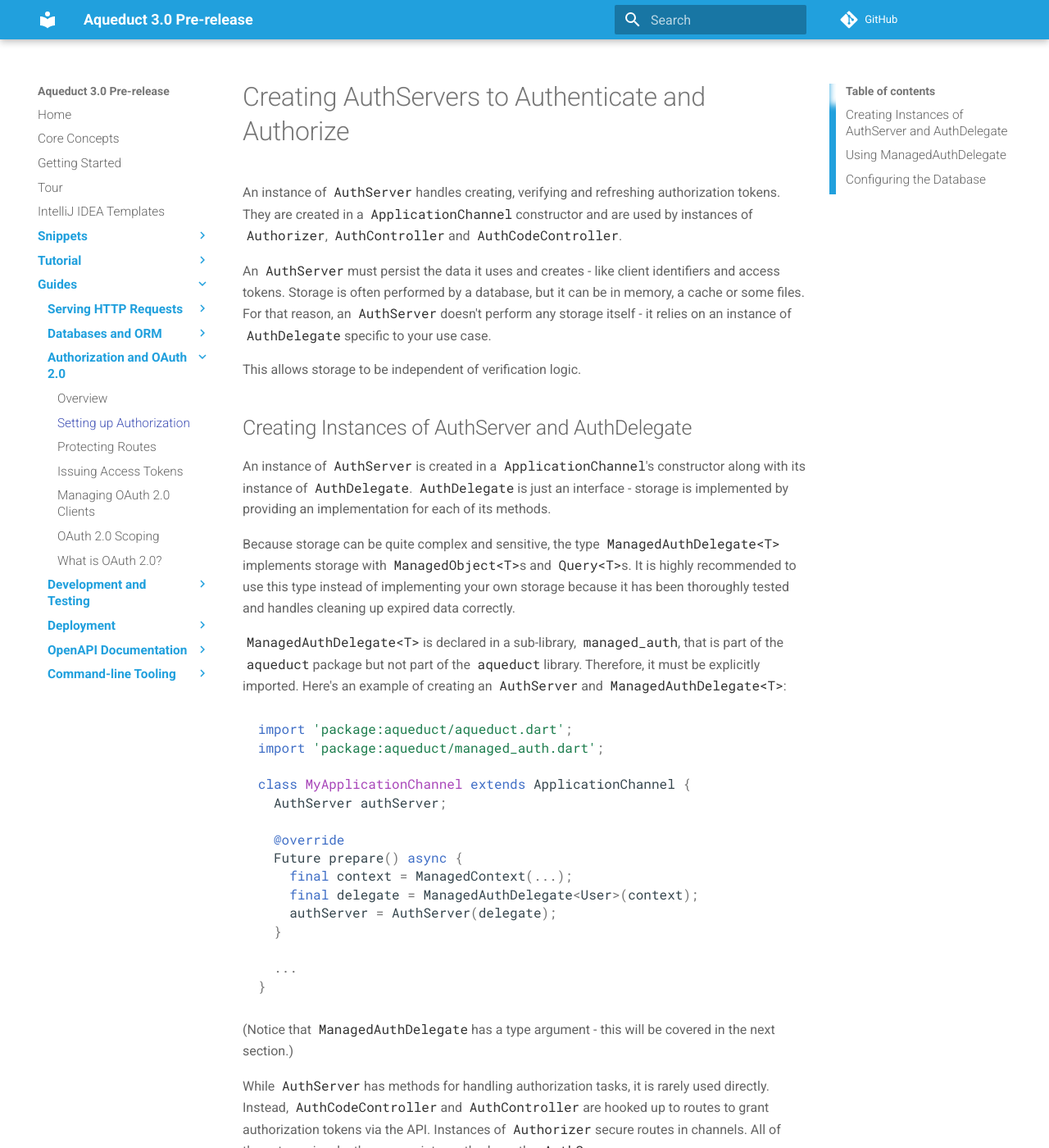
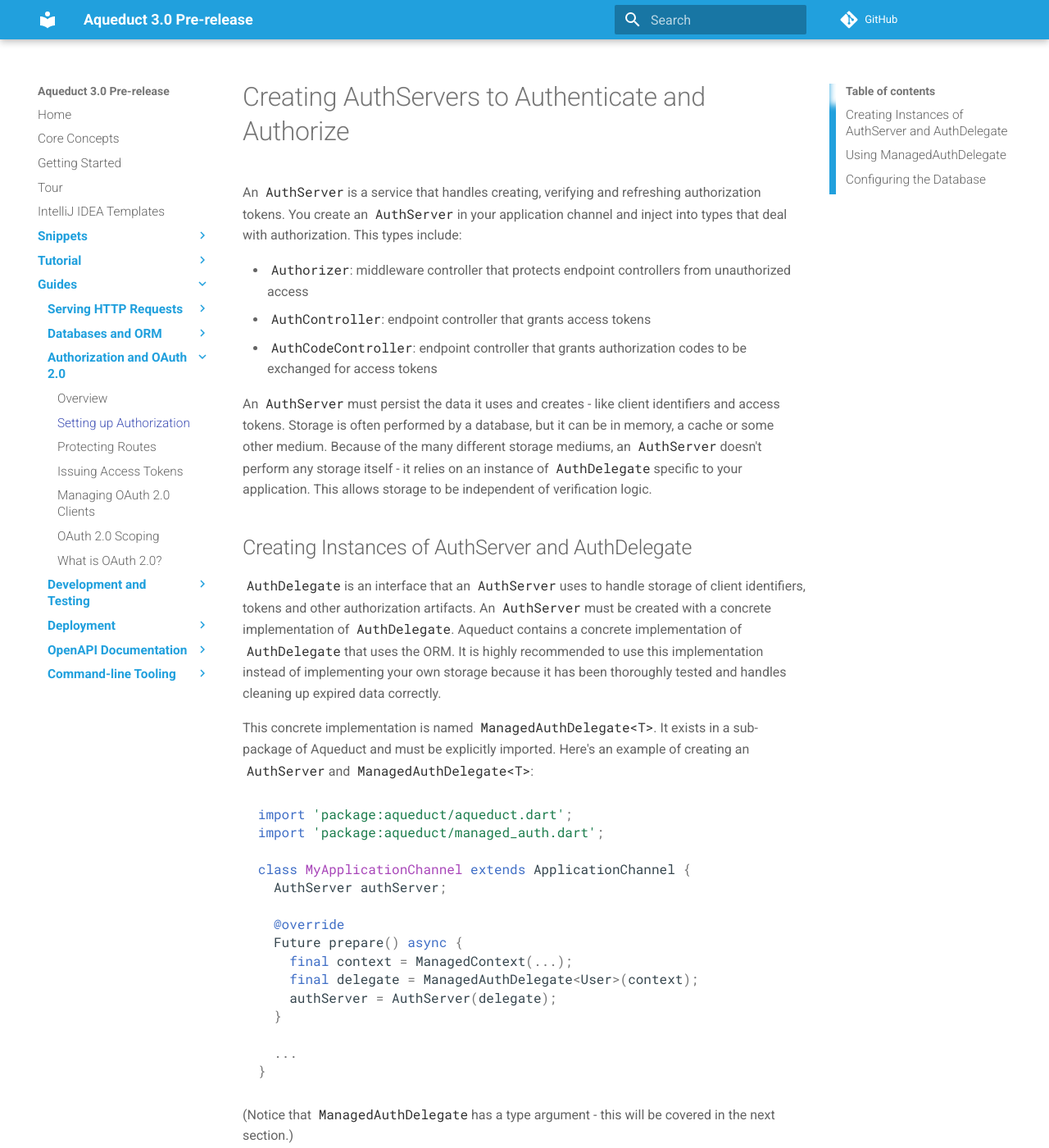
Before and after one commit to stablekernel/aqueduct, an MkDocs documentation site: the page built from source/docs/auth/server.md, in a window 1280 px wide and 1400 px high. Shown: the whole window at 82% size. Built offline with MkDocs 1.6.1 and Material for MkDocs 9.7.7, drawn with Linux system fonts in a browser that asks for light colours; comment, search, counter and statistics services are not loaded; old or Windows-style settings are respelled for this version of MkDocs; some of the changed text lies outside the part shown.

Commit message:
Update ManagedAuthResourceOwner

````diff
--- a/source/docs/auth/server.md
+++ b/source/docs/auth/server.md
@@ -1,18 +1,18 @@
 # Creating AuthServers to Authenticate and Authorize
 
-An instance of `AuthServer` handles creating, verifying and refreshing authorization tokens. They are created in a `ApplicationChannel` constructor and are used by instances of `Authorizer`, `AuthController` and `AuthCodeController`.
+An `AuthServer` is a service that handles creating, verifying and refreshing authorization tokens. You create an `AuthServer` in your application channel and inject into types that deal with authorization. This types include:
 
-An `AuthServer` must persist the data it uses and creates - like client identifiers and access tokens. Storage is often performed by a database, but it can be in memory, a cache or some files. For that reason, an `AuthServer` doesn't perform any storage itself - it relies on an instance of `AuthDelegate` specific to your use case.
+- `Authorizer`: middleware controller that protects endpoint controllers from unauthorized access
+- `AuthController`: endpoint controller that grants access tokens
+- `AuthCodeController`: endpoint controller that grants authorization codes to be exchanged for access tokens
 
-This allows storage to be independent of verification logic.
+An `AuthServer` must persist the data it uses and creates - like client identifiers and access tokens. Storage is often performed by a database, but it can be in memory, a cache or some other medium. Because of the many different storage mediums, an `AuthServer` doesn't perform any storage itself - it relies on an instance of `AuthDelegate` specific to your application. This allows storage to be independent of verification logic.
 
 ## Creating Instances of AuthServer and AuthDelegate
 
-An instance of `AuthServer` is created in a `ApplicationChannel`'s constructor along with its instance of `AuthDelegate`. `AuthDelegate` is just an interface - storage is implemented by providing an implementation for each of its methods.
+`AuthDelegate` is an interface that an `AuthServer` uses to handle storage of client identifiers, tokens and other authorization artifacts. An `AuthServer` must be created with a concrete implementation of `AuthDelegate`. Aqueduct contains a concrete implementation of `AuthDelegate` that uses the ORM. It is highly recommended to use this implementation instead of implementing your own storage because it has been thoroughly tested and handles cleaning up expired data correctly.
 
-Because storage can be quite complex and sensitive, the type `ManagedAuthDelegate<T>` implements storage with `ManagedObject<T>`s and `Query<T>`s. It is highly recommended to use this type instead of implementing your own storage because it has been thoroughly tested and handles cleaning up expired data correctly.
-
-`ManagedAuthDelegate<T>` is declared in a sub-library, `managed_auth`, that is part of the `aqueduct` package but not part of the `aqueduct` library. Therefore, it must be explicitly imported. Here's an example of creating an `AuthServer` and `ManagedAuthDelegate<T>`:
+This concrete implementation is named `ManagedAuthDelegate<T>`. It exists in a sub-package of Aqueduct and must be explicitly imported. Here's an example of creating an `AuthServer` and `ManagedAuthDelegate<T>`:
 
 ```dart
 import 'package:aqueduct/aqueduct.dart';
@@ -34,9 +34,7 @@
 
 (Notice that `ManagedAuthDelegate` has a type argument - this will be covered in the next section.)
 
-While `AuthServer` has methods for handling authorization tasks, it is rarely used directly. Instead, `AuthCodeController` and `AuthController` are hooked up to routes to grant authorization tokens via the API. Instances of `Authorizer` secure routes in channels. All of these types invoke the appropriate methods on the `AuthServer`.
-
-Therefore, a full authorization implementation rarely extends past a `ApplicationChannel`. Here's an example `ApplicationChannel` subclass that sets up and uses authorization:
+While `AuthServer` has methods for handling authorization tasks, it is rarely used directly. Instead, `AuthCodeController` and `AuthController` are hooked up to routes to grant authorization tokens through your application's HTTP API. Instances of `Authorizer` secure routes in channels. All of these types invoke the appropriate methods on the `AuthServer`. Here's an example `ApplicationChannel` subclass that sets up and uses authorization:
 
 ```dart
 import 'package:aqueduct/aqueduct.dart';
@@ -78,15 +76,13 @@
 
 ## Using ManagedAuthDelegate
 
-`ManagedAuthDelegate<T>` is a concrete implementation of `AuthDelegate`, providing storage of authorization tokens and clients for `AuthServer`. Storage is accomplished by Aqueduct's ORM. `ManagedAuthDelegate<T>`, by default, is not part of the standard `aqueduct/aqueduct` library. To use this class, an application must import `package:aqueduct/managed_auth.dart`.
+`ManagedAuthDelegate<T>` is a concrete implementation of `AuthDelegate`, providing storage of authorization tokens and clients for an `AuthServer`. Storage is accomplished by Aqueduct's ORM. `ManagedAuthDelegate<T>`, by default, is not part of the standard `aqueduct` library. To use this class, an application must import `package:aqueduct/managed_auth.dart`.
 
-The type argument to `ManagedAuthDelegate<T>` represents the application's concept of a 'user' or 'account' - OAuth 2.0 terminology would refer to this type as a *resource owner*.
-
-The type argument must be a `ManagedObject<T>` subclass that is specific to your application. Its persistent type *must extend* `ManagedAuthenticatable` and the instance type must implement `ManagedAuthResourceOwner`. A basic definition may look like this:
+The type argument to `ManagedAuthDelegate<T>` represents the application's concept of a 'user' or 'account' - OAuth 2.0 terminology would refer to this type as a *resource owner*. A resource owner must be a `ManagedObject<T>` subclass that is specific to your application. Its persistent type *must extend* `ManagedAuthenticatable` and the instance type must implement `ManagedAuthResourceOwner<T>`, where `T` is the persistent type. A basic definition may look like this:
 
 ```dart
 class User extends ManagedObject<_User>
-    implements _User, ManagedAuthResourceOwner {
+    implements _User, ManagedAuthResourceOwner<_User> {
 }
 
 class _User extends ManagedAuthenticatable {
@@ -104,7 +100,7 @@
 
 A `ManagedAuthenticatable` also has a `ManagedSet` of `tokens` for each token that has been granted on its behalf.
 
-The interface `ManagedAuthResourceOwner` is a requirement that ensures the type argument is both a `ManagedObject<T>` and `ManagedAuthenticatable`, and serves no other purpose than to restrict `ManagedAuthDelegate<T>`'s type parameter.
+The interface `ManagedAuthResourceOwner<T>` is a requirement that ensures the type argument is both a `ManagedObject<T>` and `ManagedAuthenticatable`, and serves no other purpose than to restrict `ManagedAuthDelegate<T>`'s type parameter.
 
 This structure allows an application to declare its own 'user' type while still enforcing the needs of Aqueduct's OAuth 2.0 implementation.
 
````
Also changed, not shown: other parts of source/docs/auth/server.md (+1 -1 lines).
